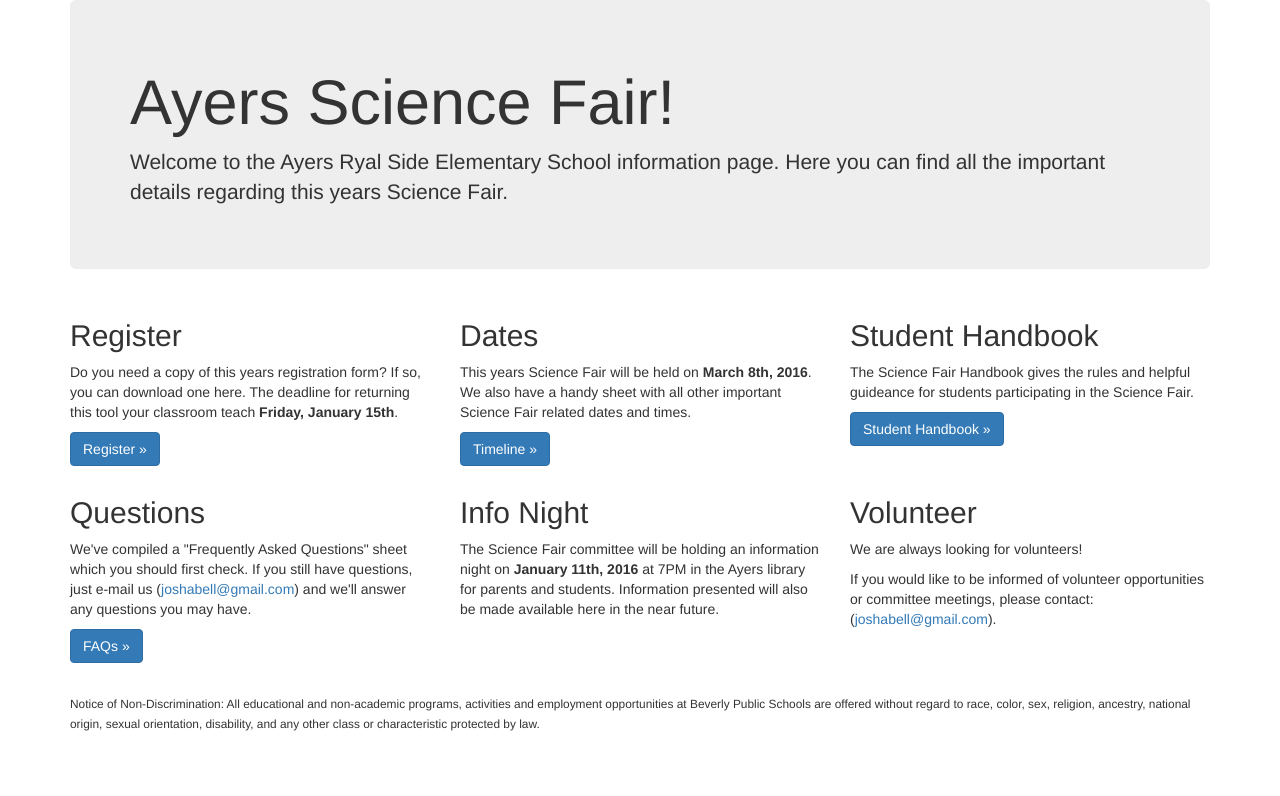
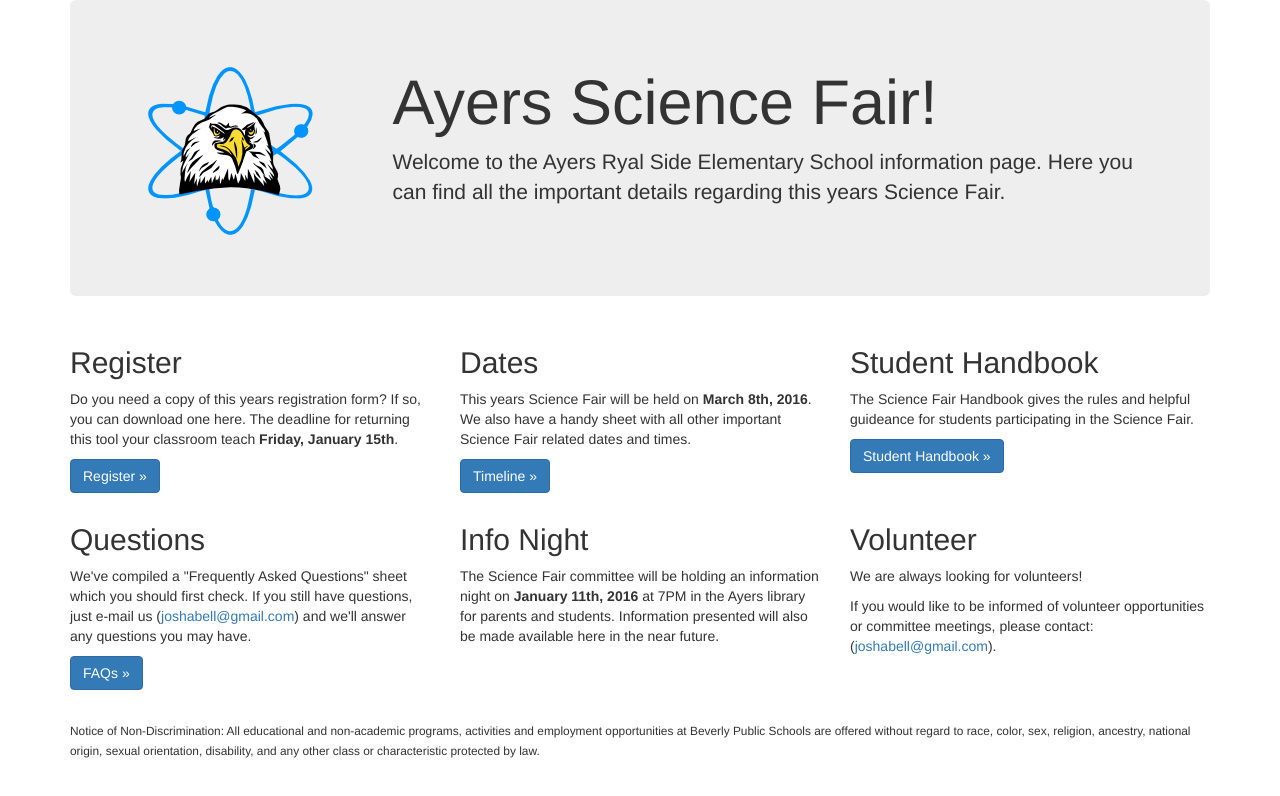
Before and after one commit to joshabell/AyersScienceFair, a plain HTML site: page index.html in a window 1280 px wide. Drawn offline with nearby package versions, Linux system fonts and the light colour scheme.

Commit message:
adding eagle

```diff
--- a/index.html
+++ b/index.html
@@ -23,10 +23,21 @@
 
           <!-- Jumbotron -->
           <div class="jumbotron">
-            <h1>Ayers Science Fair!</h1>
-            <p class="lead">
-              Welcome to the Ayers Ryal Side Elementary School information page. Here you can find all the important details regarding this years Science Fair.
-            </p>
+            <div class="row">
+              <div class="col-xs-3">
+                    <img src="images/science_eagle.png" class="img-responsive"/>
+              </div>
+              <div class="col-xs-9">
+                <h1>Ayers Science Fair!</h1>
+                    <p class="lead">
+                      Welcome to the Ayers Ryal Side Elementary School information page. Here you can find all the important details regarding this years Science Fair.
+                    </p>
+              </div>
+
+            </div>
+
+
+
           </div>
 
           <!-- Example row of columns -->
```
Also changed, not shown: images/science_eagle.png (added).
